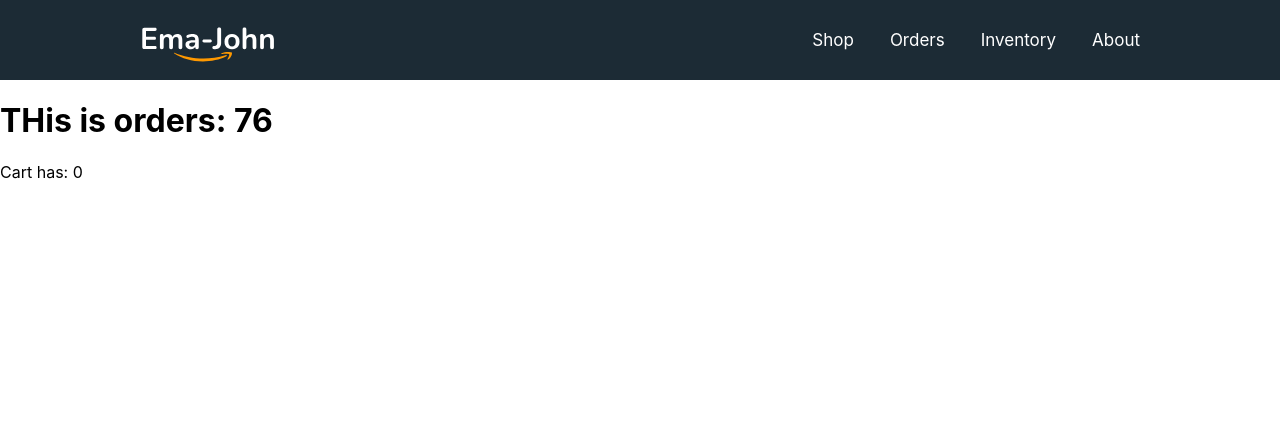
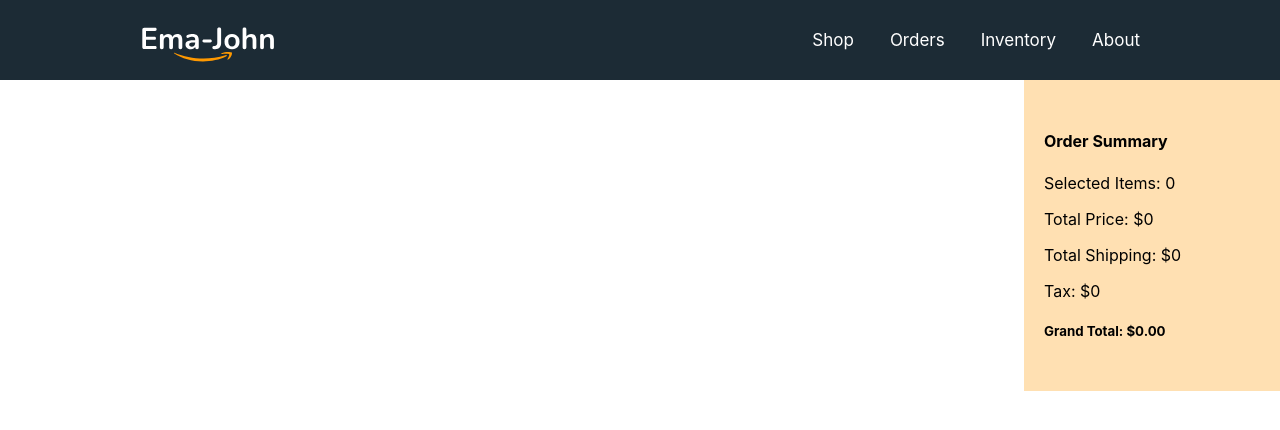
Before and after one commit to Rasujon3/ema-john-simples, a React (Create React App) app: page /orders in a window 1280 px wide. Shown: the top 430 px of the page. Built offline with nearby package versions, Linux system fonts and the light colour scheme.

Commit message:
53-5 Create review page structure and Display Shopping cart

```diff
--- a/src/components/Orders/Orders.js
+++ b/src/components/Orders/Orders.js
@@ -1,14 +1,22 @@
 import React from "react";
 import useCart from "../../hooks/useCart";
 import useProducts from "../../hooks/useProducts";
+import Cart from "../Cart/Cart";
+import ReviewItem from "../ReviewItem/ReviewItem";
 
 const Orders = () => {
   const [products, setProducts] = useProducts();
   const [cart, setCart] = useCart(products);
   return (
-    <div>
-      <h1>THis is orders: {products.length}</h1>
-      <p>Cart has: {cart.length}</p>
+    <div className="shop-container">
+      <div className="products-container">
+        {cart.map((product) => (
+          <ReviewItem key={product.id} product={product} />
+        ))}
+      </div>
+      <div className="cart-container">
+        <Cart cart={cart}></Cart>
+      </div>
     </div>
   );
 };
--- /dev/null
+++ b/src/components/ReviewItem/ReviewItem.js
@@ -0,0 +1,12 @@
+import React from "react";
+
+const ReviewItem = (props) => {
+  const { name, price, shipping, quantity } = props.product;
+  return (
+    <div>
+      <h1>Review Items: {name}</h1>
+    </div>
+  );
+};
+
+export default ReviewItem;
```
Also changed, not shown: src/components/ReviewItem/ReviewItem.css (added).
